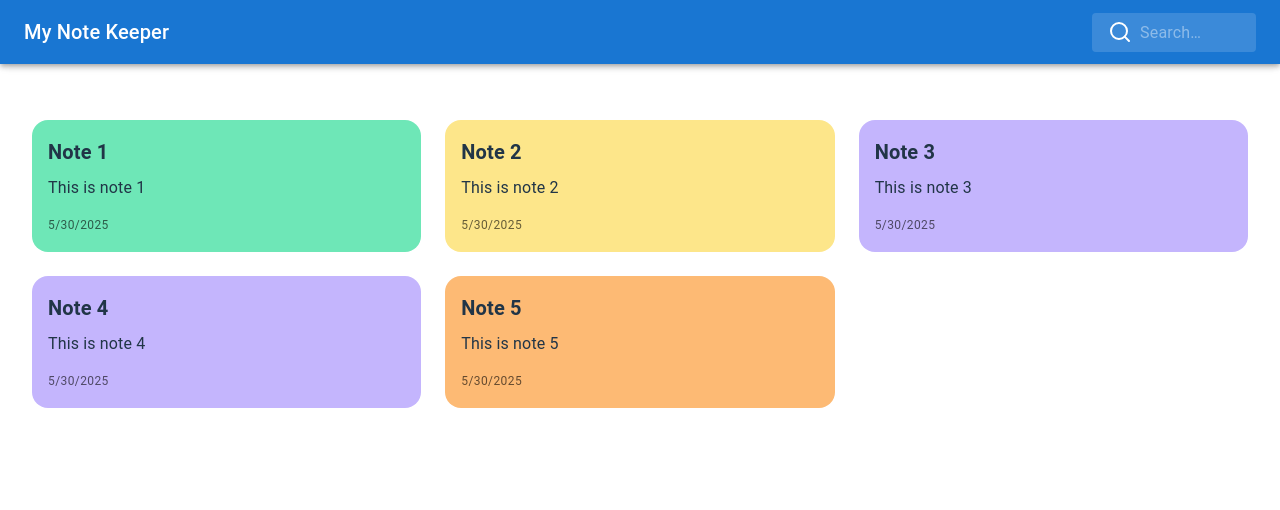
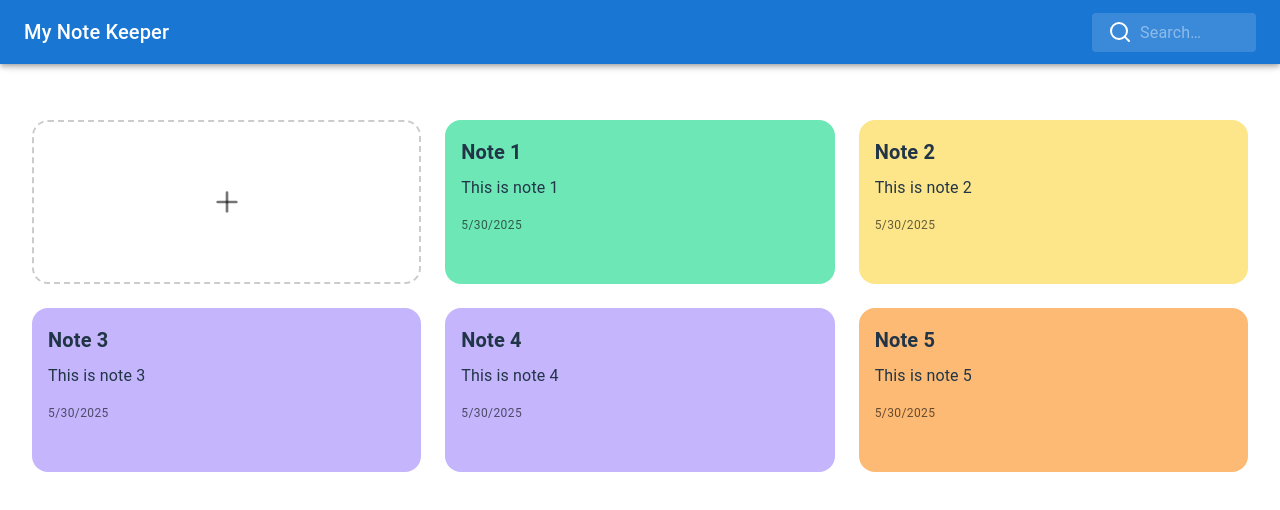
Before and after one commit to My-Note-Keeper/MNK-Frontend, a React (Vite) app: page / in a window 1280 px wide. Shown: the top 510 px of the page. Built offline with nearby package versions, Linux system fonts and the light colour scheme.

Commit message:
Add note search functionality and creation component.

```diff
--- /dev/null
+++ b/components/AddNote.tsx
@@ -0,0 +1,99 @@
+'use client';
+
+import React, { useState } from 'react';
+import {
+  IconButton,
+  Dialog,
+  DialogTitle,
+  DialogContent,
+  DialogActions,
+  Button,
+  TextField,
+  Tooltip,
+  Box,
+} from '@mui/material';
+import { Plus } from 'lucide-react';
+import type { note } from '../types/note';
+
+interface AddNoteProps {
+  onAdd: (newNote: note) => void;
+}
+
+const AddNote = ({ onAdd }: AddNoteProps) => {
+  const [open, setOpen] = useState(false);
+  const [title, setTitle] = useState('');
+  const [content, setContent] = useState('');
+
+  const handleAdd = () => {
+    const newNote: note = {
+      id: Date.now(), // simple unique ID
+      title,
+      content,
+      createdAt: new Date().toLocaleDateString(),
+    };
+    onAdd(newNote);
+    setTitle('');
+    setContent('');
+    setOpen(false);
+  };
+
+  return (
+    <>
+      <Box
+        sx={{
+          display: 'flex',
+          alignItems: 'center',
+          justifyContent: 'center',
+          height: 160,
+          borderRadius: 4,
+          border: '2px dashed #ccc',
+          cursor: 'pointer',
+          transition: 'all 0.3s ease',
+          '&:hover': {
+            borderColor: '#999',
+            backgroundColor: '#f5f5f5',
+          },
+        }}
+        onClick={() => setOpen(true)}
+      >
+        <Tooltip title="Add Note">
+          <IconButton>
+            <Plus size={32} />
+          </IconButton>
+        </Tooltip>
+      </Box>
+
+      <Dialog open={open} onClose={() => setOpen(false)} fullWidth>
+        <DialogTitle>Add New Note</DialogTitle>
+        <DialogContent sx={{ display: 'flex', flexDirection: 'column', gap: 2, mt: 1 }}>
+          <TextField
+            label="Title"
+            value={title}
+            onChange={e => setTitle(e.target.value)}
+            fullWidth
+          />
+          <TextField
+            label="Content"
+            value={content}
+            onChange={e => setContent(e.target.value)}
+            multiline
+            rows={4}
+            fullWidth
+          />
+        </DialogContent>
+        <DialogActions>
+          <Button onClick={() => setOpen(false)}>Cancel</Button>
+          <Button
+            onClick={handleAdd}
+            variant="contained"
+            disabled={!title.trim() || !content.trim()}
+          >
+            Add
+          </Button>
+        </DialogActions>
+      </Dialog>
+    </>
+  );
+};
+
+export default AddNote;
--- a/components/Note.tsx
+++ b/components/Note.tsx
@@ -59,6 +59,7 @@ const Note = ({ note, index, handleEdit, handleDelete }: NoteProps) => {
             backgroundColor: randomColor,
             borderRadius: 16,
             padding: 16,
+            height: 132,
           }}
           onMouseEnter={() => setHovered(true)}
           onMouseLeave={() => setHovered(false)}
--- a/src/App.tsx
+++ b/src/App.tsx
@@ -13,6 +13,7 @@ import { Search as SearchIcon } from 'lucide-react';
 import Note from '../components/Note';
 import type { note } from '../types/note';
 import { useState } from 'react';
+import AddNote from '../components/AddNote';
 
 const Search = styled('div')(({ theme }) => ({
   position: 'relative',
@@ -89,6 +90,7 @@ function App() {
       createdAt: new Date().toLocaleDateString(),
     },
   ]);
+  const [filteredNotes, setFilteredNotes] = useState<note[]>(notes);
 
   const handleDeleteNote = (id: number) => {
     //TODO: Here where we will delete the note from the db
@@ -101,12 +103,23 @@ function App() {
     console.log(note, note.id);
   };
 
+  const handleSearch = (e: React.ChangeEvent<HTMLInputElement>) => {
+    console.log(e.target.value);
+    const searchTerm = e.target.value.toLowerCase();
+    if (searchTerm === '') return setFilteredNotes(notes);
+    else {
+      setFilteredNotes(
+        notes.filter(note => note.title.toLowerCase().includes(e.target.value.toLowerCase()))
+      );
+    }
+  };
+
   return (
     <Container maxWidth="xl">
       <AppBar position="fixed" color="primary">
         <Toolbar sx={{ display: 'flex', justifyContent: 'space-between' }}>
           <Typography variant="h6">My Note Keeper</Typography>
-          <Search>
+          <Search onChange={handleSearch}>
             <SearchIconWrapper>
               <SearchIcon />
             </SearchIconWrapper>
@@ -115,7 +128,11 @@ function App() {
         </Toolbar>
       </AppBar>
       <Grid container spacing={3} sx={{ mt: 15 }}>
-        {notes.map((note, i) => (
+        <Grid size={{ xs: 12, sm: 6, md: 4 }}>
+          <AddNote onAdd={newNote => setNotes(prev => [newNote, ...prev])} />
+        </Grid>
+
+        {filteredNotes.map((note, i) => (
           <Grid size={{ xs: 12, sm: 6, md: 4 }} key={note.id}>
             <Note
               note={note}
```
